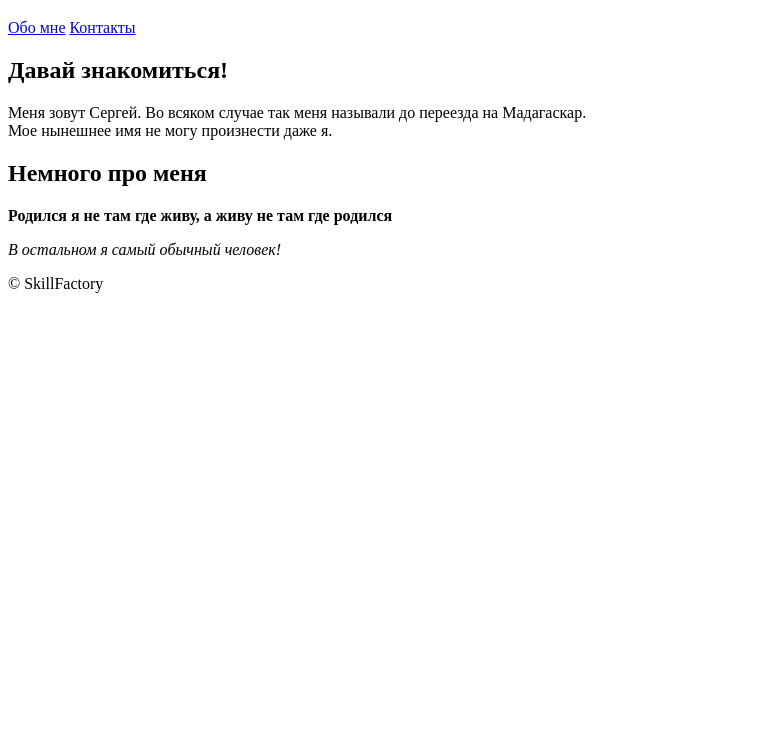
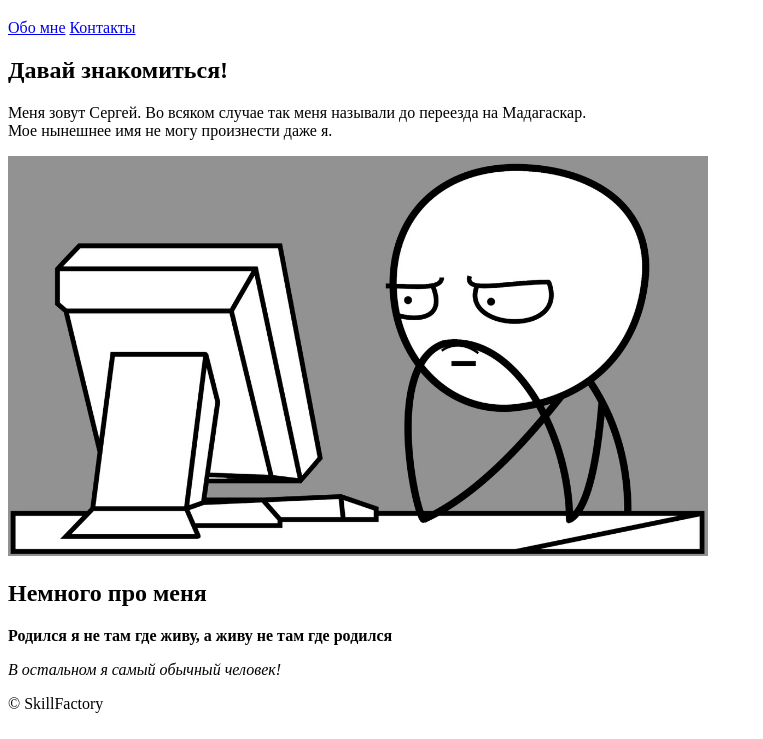
Before and after one commit to SergeySomeone/Base_html, a plain HTML site: page pages/index.html in a window 1280 px wide. Shown: the part 61-800 px from the top of the page, without its empty margins (0-763 px from the left). Drawn offline with Linux system fonts and the light colour scheme.

Commit message:
add checked pages

```diff
--- a/pages/index.html
+++ b/pages/index.html
@@ -17,12 +17,13 @@
     <main>
         <h2>Давай знакомиться!</h2>
         <p>Меня зовут Сергей. Во всяком случае так меня называли до переезда на Мадагаскар.<br>Мое нынешнее имя не могу произнести даже я.</p>
+        <img src="../images/me.jpg" title="Я симпотитчнее" width="700" height="400">
         <h2>Немного про меня</h2>
         <p><strong>Родился я не там где живу, а живу не там где родился</strong></p>
         <p><em>В остальном я самый обычный человек!</em></p>
         </main>
     <footer>
-     <span>&copy;&nbsp;SkillFactory</span>
+     <span>&copy;&nbsp;SkillFactory</span><br>
     </footer>
 </body>
 </html>
```
Also changed, not shown: pages/about.html (+2 -4 lines), images/check about.png (added), images/check contacts.png (added), images/check index.png (added), images/me.jpg (added).
